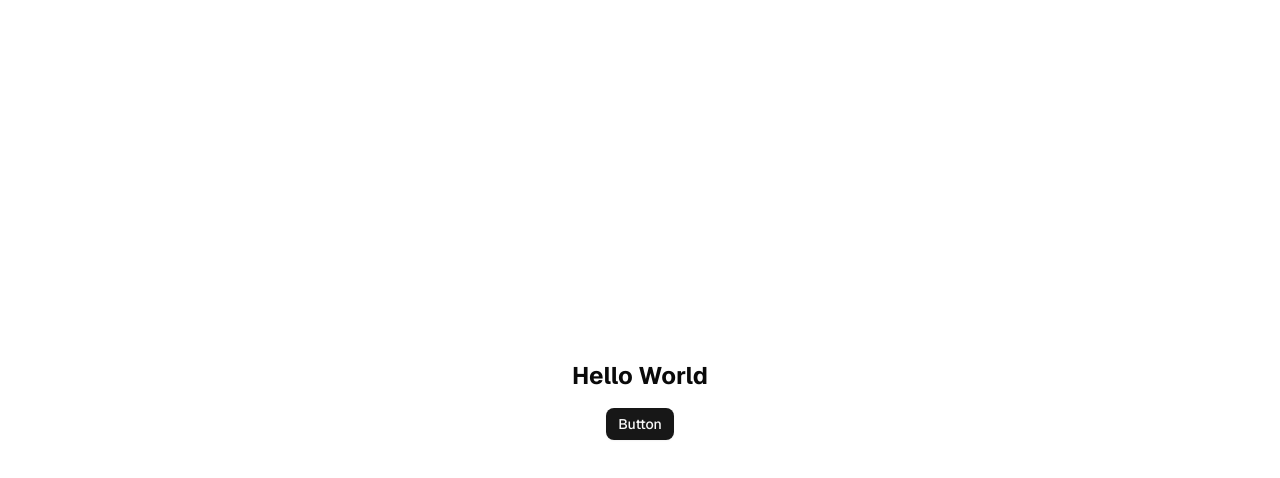
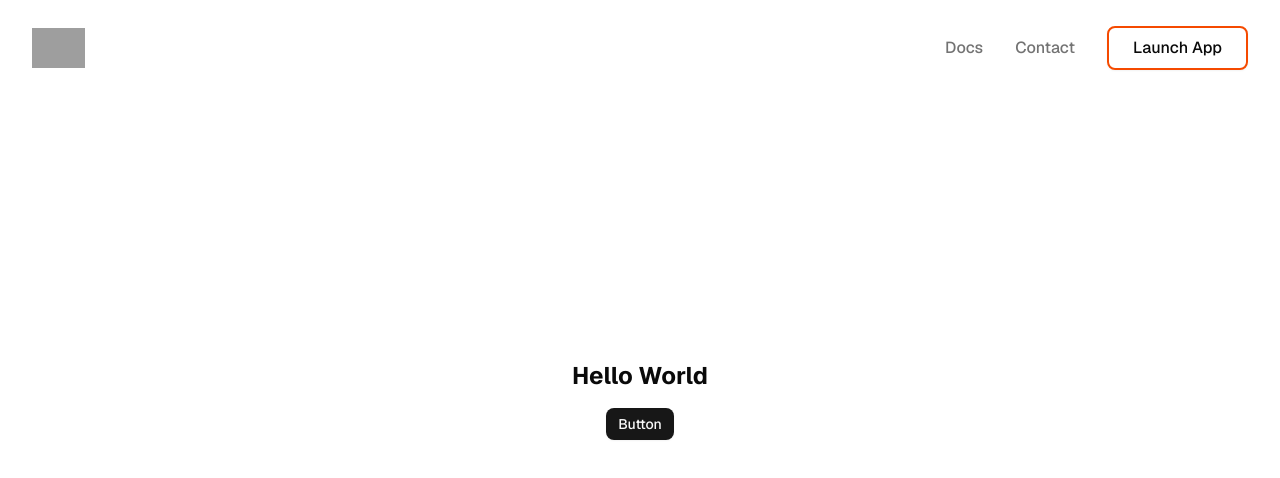
Before and after one commit to shinobi-cash/shinobi-cash-website, a Next.js app in the folder apps/web/: page / in a window 1280 px wide. Shown: the top 478 px of the page. Built offline with nearby package versions, Linux system fonts and the light colour scheme; grey boxes are pictures that could not be loaded.

Commit message:
Update layout with navbar and metadata

```diff
--- a/apps/web/app/layout.tsx
+++ b/apps/web/app/layout.tsx
@@ -1,7 +1,9 @@
+import type { Metadata } from "next"
 import { Geist, Geist_Mono } from "next/font/google"
 
 import "@workspace/ui/globals.css"
 import { Providers } from "@/components/providers"
+import Navbar from "@/components/navbar"
 
 const fontSans = Geist({
   subsets: ["latin"],
@@ -13,6 +15,12 @@ const fontMono = Geist_Mono({
   variable: "--font-mono",
 })
 
+export const metadata: Metadata = {
+  title: "Shinobi Cash - Private Cross-Chain Transactions",
+  description:
+    "Private, cross-chain transactions powered by zero-knowledge proofs. Deposit from any chain, withdraw to any chain with complete privacy.",
+}
+
 export default function RootLayout({
   children,
 }: Readonly<{
@@ -23,7 +31,10 @@ export default function RootLayout({
       <body
         className={`${fontSans.variable} ${fontMono.variable} font-sans antialiased `}
       >
-        <Providers>{children}</Providers>
+        <Providers>
+          <Navbar />
+          {children}
+        </Providers>
       </body>
     </html>
   )
```
